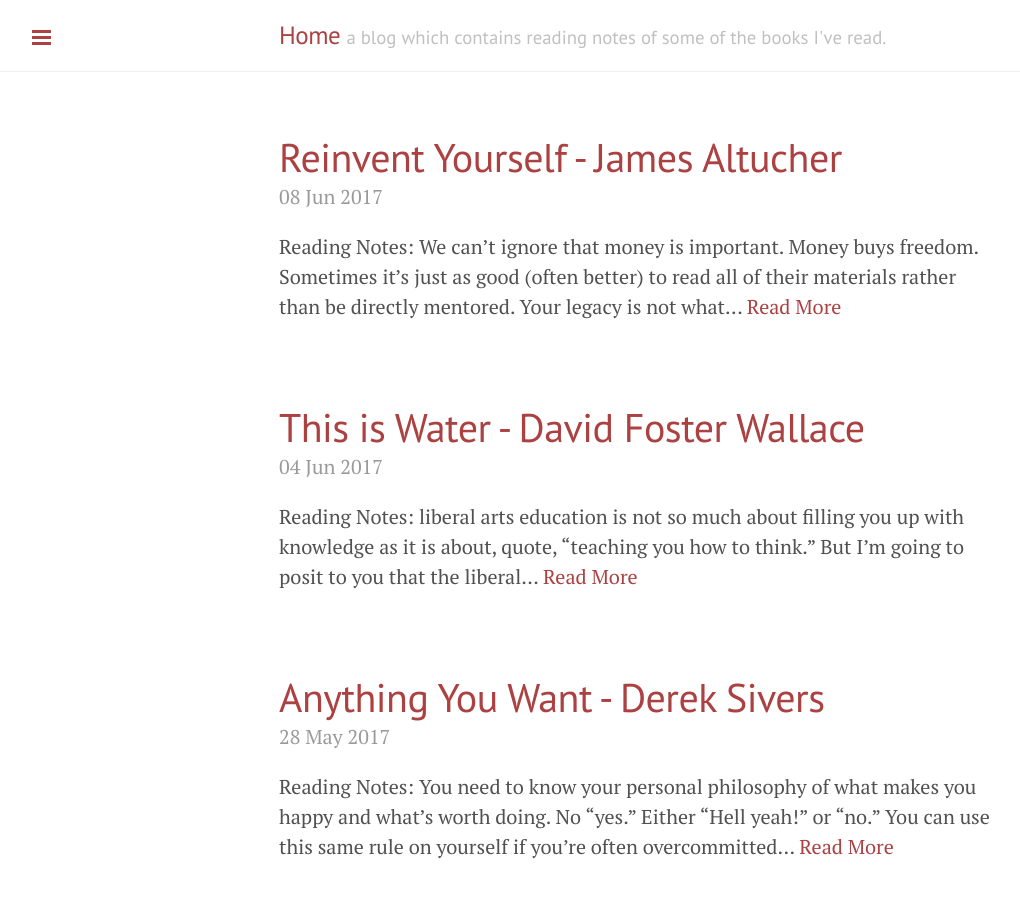
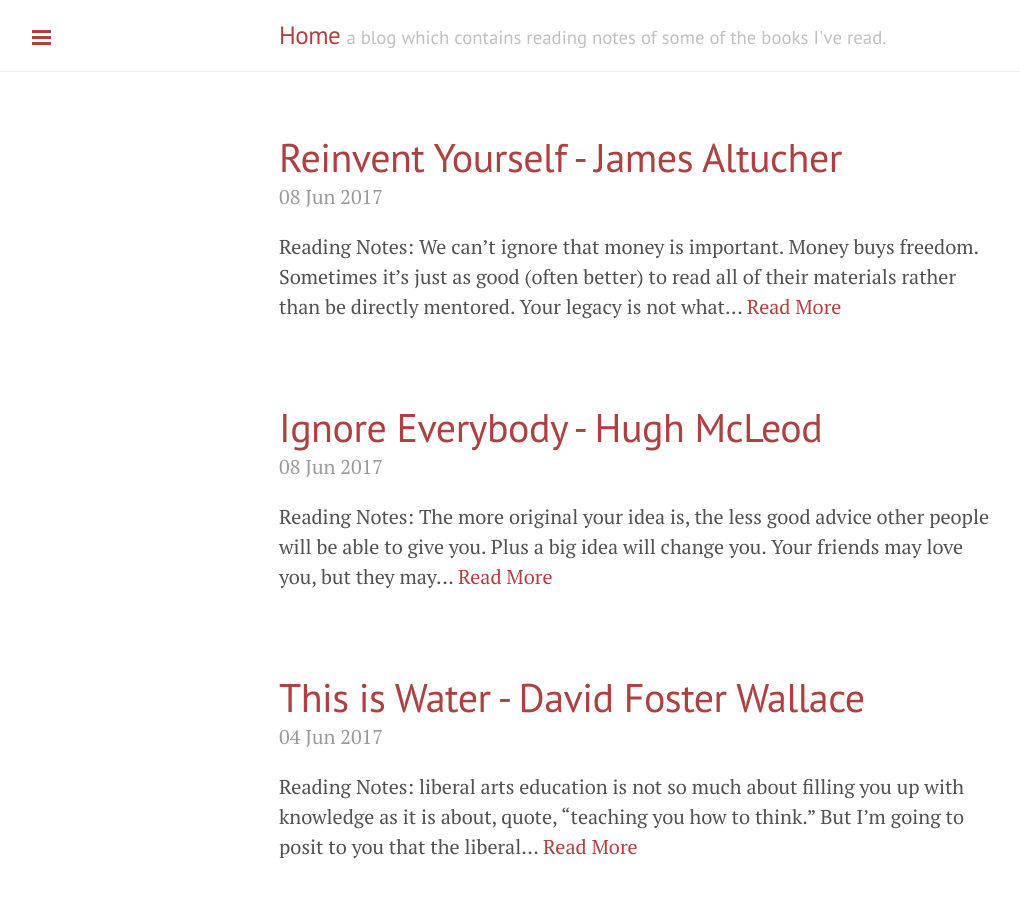
Before and after one commit to alamgirqazi/blog, a Jekyll site: the page built from index.html, in a window 1280 px wide and 900 px high. Shown: the whole window, without its empty margins (1-1021 px from the left). Built offline with Jekyll 4.4.1, drawn with Linux system fonts in a browser that asks for light colours; the list of posts is cut into pages by our own code; some of the changed lines change nothing that is shown.

Commit message:
added book ignore everybody

```diff
--- /dev/null
+++ b/_posts/2017-06-08-IgnoreEverybody.md
@@ -0,0 +1,58 @@
+---
+layout: post
+title: Ignore Everybody - Hugh McLeod
+permalink: IgnoreEverybody
+---
+
+![Ignore Everybody - Hugh McLeod](public/Ignore Everybody - Hugh McLeod.jpg "Ignore Everybody - Hugh McLeod")
+
+
+<br>
+
+#### Reading Notes:
+
+
+The more original your idea is, the less good advice other people will be able to give you.
+
+Plus a big idea will change you. Your friends may love you, but they may not want you to change. If you change, then their dynamic with you also changes. They might prefer things the way they are, that’s how they love you—the way you are, not the way you may become.
+
+With business colleagues it’s even worse. They’re used to dealing with you in a certain way. They’re used to having a certain level of control over the relationship. And they want whatever makes them more prosperous. Sure, they might prefer it if you prosper as well, but that’s not their top priority.
+
+It was so liberating to be doing something that didn’t have to impress anybody, for a change.
+It was so liberating to be free of ambition, for a change.
+
+> You are responsible for your own experience. Nobody can tell you if what you’re doing is good, meaningful, or worthwhile. The more compelling the path, the more lonely it is.
+
+> You don’t know if you’re any good or not, but you think you could be. And the idea terrifies you.
+
+> Everybody has their own private Mount Everest they were put on this earth to climb.
+You may never reach the summit; for that you will be forgiven. But if you don’t make at least one serious attempt to get above the snow line, years later you will find yourself lying on your deathbed, and all you will feel is emptiness.
+
+The biggest piece of advice I could give anyone would be this: “Admit that your own private Mount Everest exists. That is half the battle.”
+
+Don’t try to stand out from the crowd; avoid crowds altogether.
+
+Question how much freedom your path affords you. Be utterly ruthless about it.
+It’s your freedom that will get you to where you want to go. Blind faith in an oversubscribed, vainglorious myth will only hinder you.
+
+The most important thing a creative person can learn professionally is where to draw the red line that separates what you are willing to do from what you are not.
+
+Knowing where to draw the red line is like knowing yourself or knowing who your real friends are. Some people find it easier to do than others. Life is unfair.
+
+> Nobody cares. Do it for yourself. Everybody is too busy with their own lives to give a damn about your book, painting, screenplay, etc., especially if you haven’t finished it yet. And the ones who aren’t too busy you don’t want in your life anyway.
+
+MAKING A BIG DEAL OVER YOUR CREATIVE shtick to other people is the kiss of death.
+
+The best way to get approval is not to need it. This is equally true in art and business. And love.
+
+THE MINUTE YOU BECOME READY IS THE MINUTE you stop dreaming. Suddenly it’s no longer about “becoming.” Suddenly it’s about “doing.”
+
+People who are “ready” give off a different vibe from people who aren’t.
+
+> Anyone can be an idealist. Anyone can be a cynic. The hard part lies somewhere in the middle—that is, being human.
+
+“Before, this man had a job and a hobby. Now suddenly, he’s just got the job, but no hobby anymore. But a man needs both, you see. And now what does this man, who’s always had a hobby, do with his time?”
+
+you should never turn your hobby into your job,”
+
+Savor obscurity while it lasts.
--- a/books.md
+++ b/books.md
@@ -162,6 +162,16 @@
 Another gold mine book from Ryan Holiday. Fantastic read. Plenty of stoic philosophy in this book. I probably read this book at the perfect time because I really needed this. See my reading-notes [The Obstacle is the way - Ryan Holiday](https://alamgirqazi.github.io/blog/TheObstacleIsTheWay)
 <hr>
 
+## Reinvent Yourself - James Altucher
+<br>
+![Reinvent Yourself - James Altucher](public/Reinvent Yourself - James Altucher.jpg "Reinvent Yourself - James Altucher")
+
+**Rating 9.5/10**
+
+<br>
+
+I have learned so much more than James Altucher than anyone else. His blog posts and Quora posts have had a huge impact on me. This book is equally good. It's almost a composition of all of his best posts and blogs. James writes about the things he learned from different people in different situations. See my reading-notes [Reinvent Yourself - James Altucher](https://alamgirqazi.github.io/blog/ReinventYourself)
+<hr>
 
 ## Think and Grow Rich - Napoleon Hill
 <br>
@@ -370,9 +380,21 @@
 
 <br>
 
-...
+"You just need to get a life, a real life, a full life, a professional life, yes, but another life, too."
 
 <hr>
+
+## Ignore Everybody - Hugh McLeod
+<br>
+![Ignore Everybody - Hugh McLeod](public/Ignore Everybody - Hugh McLeod.jpg "Ignore Everybody - Hugh McLeod")
+
+**Rating 8.5/10**
+
+<br>
+
+Hugh talks about being creative and always having a side-hobby apart from your work. His message is to work hard, be patient, be polite and don't just do it for the money. See my reading-notes [Ignore Everybody - Hugh McLeod](https://alamgirqazi.github.io/blog/IgnoreEverybody)
+<hr>
+
 
 ### Emotional Intelligence - Daniel Goleman
 
@@ -502,16 +524,7 @@
 
 <hr>
 
-## Reinvent Yourself - James Altucher
-<br>
-![Reinvent Yourself - James Altucher](public/Reinvent Yourself - James Altucher.jpg "Reinvent Yourself - James Altucher")
 
-**Rating (coming soon)**
-
-<br>
-
-
-<hr>
 
 ## Dairy of a Young Girl - Anne Frank
 <br>
@@ -565,15 +578,7 @@
 
 <hr>
 
-## Ignore Everybody - Hugh McLeod
-<br>
-![Ignore Everybody - Hugh McLeod](public/Ignore Everybody - Hugh McLeod.jpg "Ignore Everybody - Hugh McLeod")
 
-**Rating (coming soon)**
-
-<br>
-
-<hr>
 
 ## When Things Fall Apart - Pema Chodron
 <br>
```
